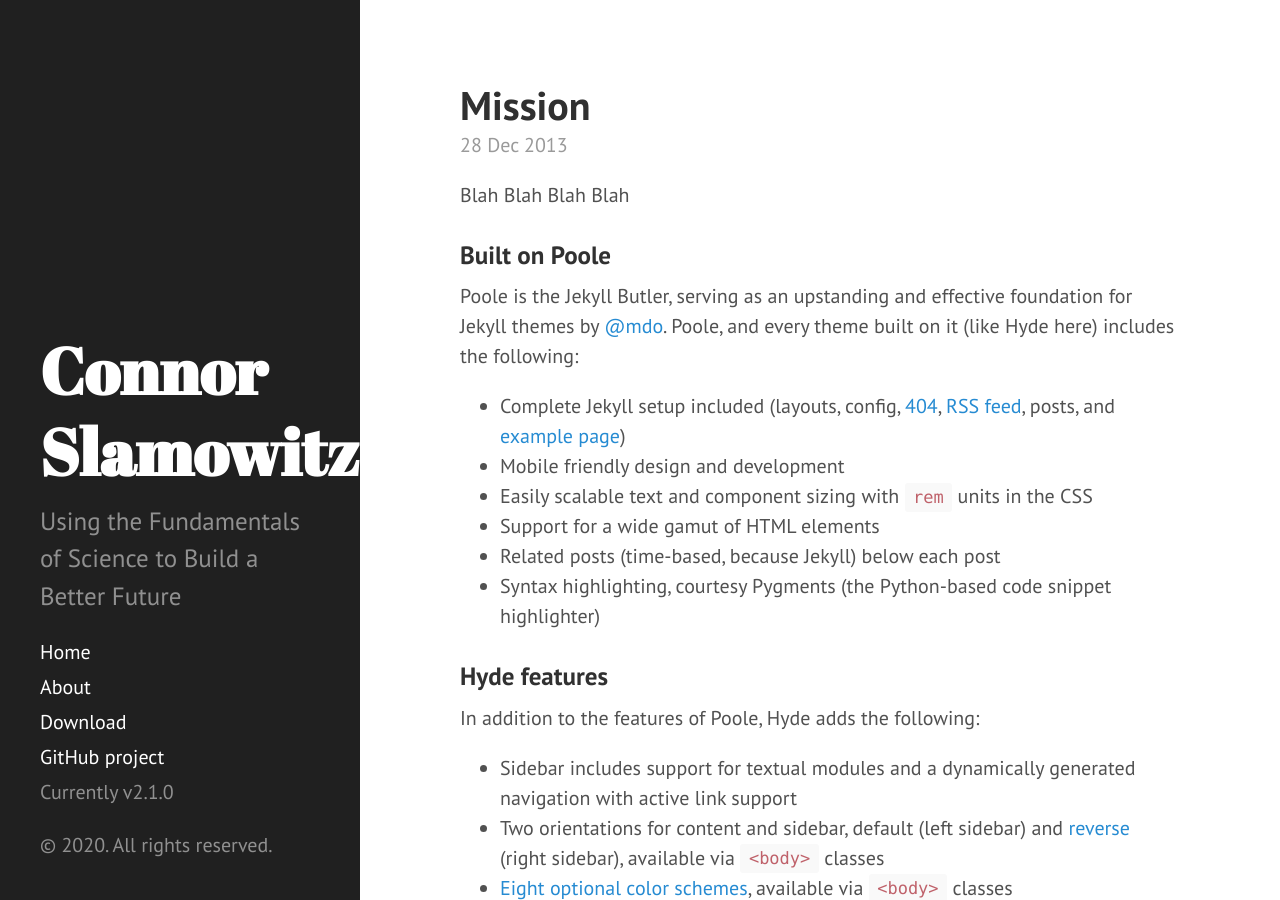
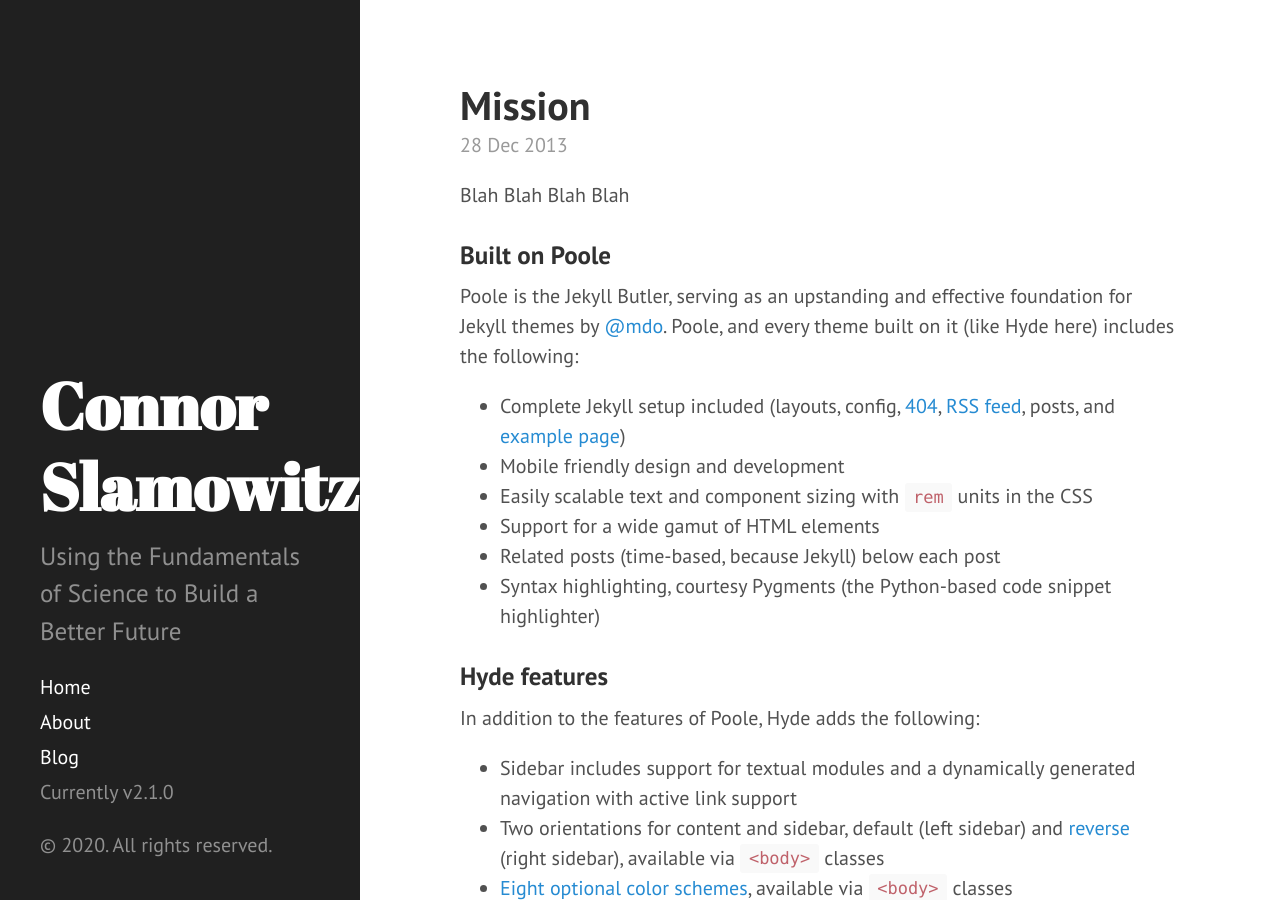
Before and after one commit to ConnorSlamowitz/Connor-Slamowitz, a Jekyll site: the page built from index.html, in a window 1280 px wide and 900 px high. Built offline with Jekyll 4.4.1, drawn with Linux system fonts in a browser that asks for light colours; Markdown is read by kramdown in place of the engine named in the settings; the list of posts is cut into pages by our own code.

Commit message:
Update sidebar.html

```diff
--- a/_includes/sidebar.html
+++ b/_includes/sidebar.html
@@ -26,8 +26,7 @@
         {% endif %}
       {% endfor %}
 
-      <a class="sidebar-nav-item" href="{{ site.github.repo }}/archive/v{{ site.version }}.zip">Download</a>
-      <a class="sidebar-nav-item" href="{{ site.github.repo }}">GitHub project</a>
+      <a class="sidebar-nav-item" href="{{ site.github.repo }}/archive/v{{ site.version }}.zip">Blog</a>
       <span class="sidebar-nav-item">Currently v{{ site.version }}</span>
     </nav>
 
```
